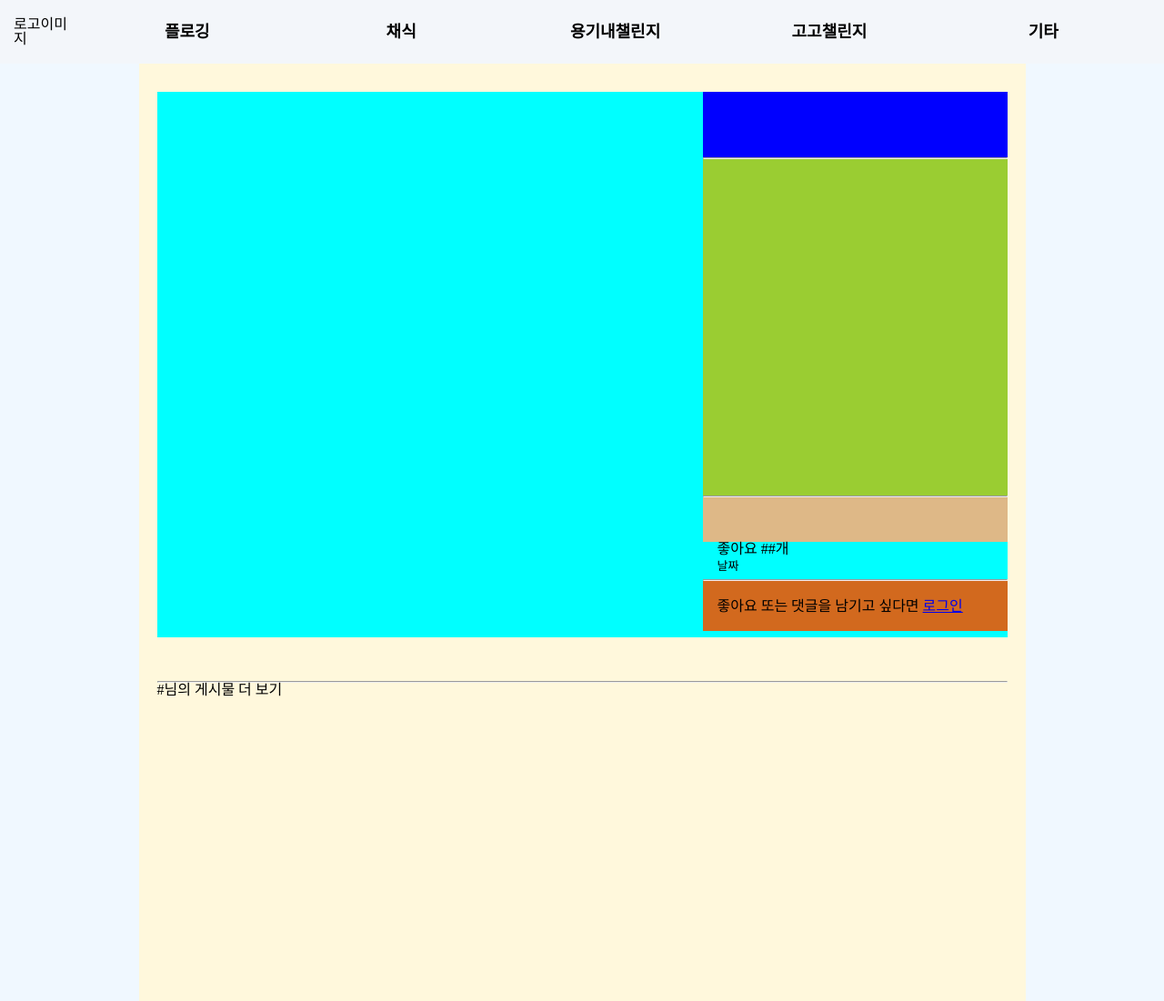
After one commit to somm12/greenlog, a Django app: page /each/ in a window 1280 px wide. The commit adds this page. Shown: the whole page at 91% size. Run offline with Django 3.2, Linux system fonts and the light colour scheme.

Commit message:
post완료, eachView 작업 중

```diff
--- a/greenlog/urls.py
+++ b/greenlog/urls.py
@@ -26,5 +26,6 @@ urlpatterns = [
     path('login/',login, name="login"),
     path('signup/',signup, name="signup"),
     path('post/',post,name="post"),
+    path('each/',each,name="each"),
 ] + static(settings.MEDIA_URL,document_root=settings.MEDIA_ROOT)
 urlpatterns += static(settings.STATIC_URL, document_root=settings.STATIC_ROOT)
--- a/log/models.py
+++ b/log/models.py
@@ -19,7 +19,6 @@ class Plogging(models.Model):
     date = models.DateTimeField()
     firstPlace = models.CharField(max_length=30)
     like=models.IntegerField()
-    hate=models.IntegerField()
 
 
 
--- /dev/null
+++ b/log/static/css/eachView.css
@@ -0,0 +1,80 @@
+.rrrr {
+  display: flex;
+  justify-content: center;
+  background-color: aliceblue;
+}
+.all {
+  padding: 31px 20px 0 20px;
+  margin: 0 87px 0 87px;
+  height: 1000px;
+  background-color: cornsilk;
+}
+.post {
+  width: 935px;
+  height: 600px;
+  background-color: aqua;
+  display: flex;
+  flex-direction: row;
+}
+.photo {
+  width: 600px;
+  height: 600px;
+}
+.content {
+  display: flex;
+  flex-direction: column;
+  width: 335px;
+  height: 600px;
+}
+.element {
+  display: flex;
+  flex-direction: column;
+
+  background-color: bisque;
+}
+
+.eachheader {
+  height: 72px;
+  padding: 16px;
+  display: block;
+  box-sizing: border-box;
+  background-color: blue;
+}
+
+.gul {
+  box-sizing: border-box;
+  height: 370px;
+  padding: 16px 12px;
+
+  background-color: yellowgreen;
+}
+.likeCommSend {
+  height: 45px;
+  padding: 4px 16px 0px 16px;
+  background-color: burlywood;
+}
+.likecount {
+  padding: 0 16px;
+  margin-bottom: 4px;
+}
+.date {
+  font-size: small;
+  padding-left: 16px;
+  margin: 4px 0px 8px 0;
+}
+.comment {
+  padding: 0 16px;
+  height: 55px;
+  background-color: chocolate;
+  box-sizing: border-box;
+}
+.comment > div {
+  line-height: 55px;
+}
+hr {
+  margin: 0;
+}
+
+.blankBar {
+  margin-top: 48px;
+}
--- /dev/null
+++ b/log/templates/eachView.html
@@ -0,0 +1,51 @@
+{% extends 'base.html' %}
+<!DOCTYPE html>
+<html lang="en">
+  <head>
+    {% load static %}{% block extrahead %}
+    <meta charset="UTF-8" />
+    <meta http-equiv="X-UA-Compatible" content="IE=edge" />
+    <meta name="viewport" content="width=device-width, initial-scale=1.0" />
+    <link rel="stylesheet" href='{% static "css/eachView.css" %}' />
+    <title>GreenLog</title>
+    {% endblock%}
+  </head>
+  <body>
+    {%block content%}
+    <main class="rrrr">
+      <div class="all">
+        <div class="post">
+          <div class="photo"></div>
+          <div class="content">
+            <div class="elements">
+              <div class="eachheader"></div>
+              <hr />
+              <div class="gul"></div>
+              <hr />
+              <div class="likeCommSend"></div>
+              <div class="likecount">
+                <span>좋아요 ##개</span>
+              </div>
+              <div class="date">
+                <span>날짜</span>
+              </div>
+              <hr />
+              <div class="comment">
+                <div>
+                  좋아요 또는 댓글을 남기고 싶다면 <a href="#"> 로그인</a>
+                </div>
+              </div>
+            </div>
+          </div>
+        </div>
+
+        <div class="blankBar"></div>
+        <hr />
+        <div class="another">
+          <span>#님의 게시물 더 보기</span>
+        </div>
+      </div>
+    </main>
+    {% endblock %}
+  </body>
+</html>
--- a/log/views.py
+++ b/log/views.py
@@ -12,3 +12,6 @@ def signup(request):
 
 def post(request):
     return render(request, 'post.html')
+
+def each(request):
+    return render(request, 'eachView.html')
```
Also changed, not shown: log/static/css/post.css (+32 -0 lines), log/static/js/plogging.js (+15 -6 lines), log/templates/post.html (+17 -9 lines), log/migrations/0001_initial.py, 1 other file.
